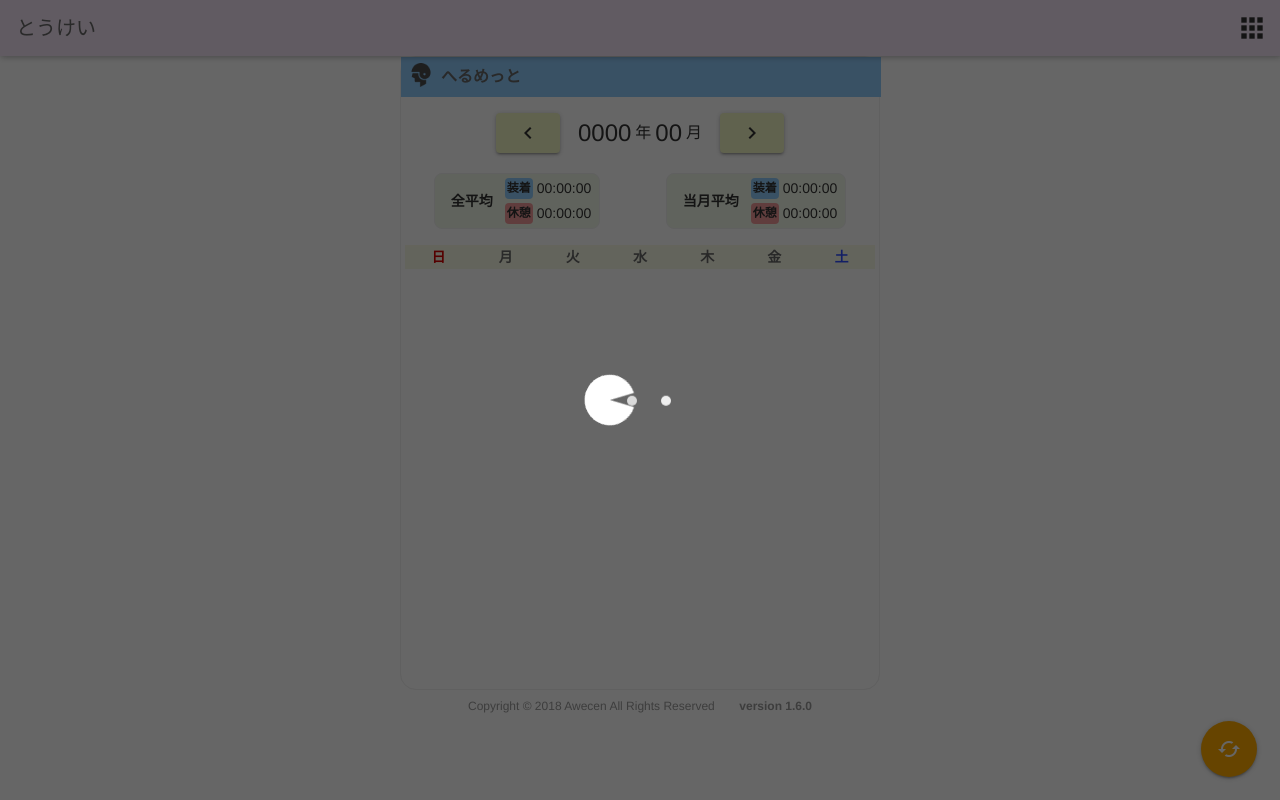
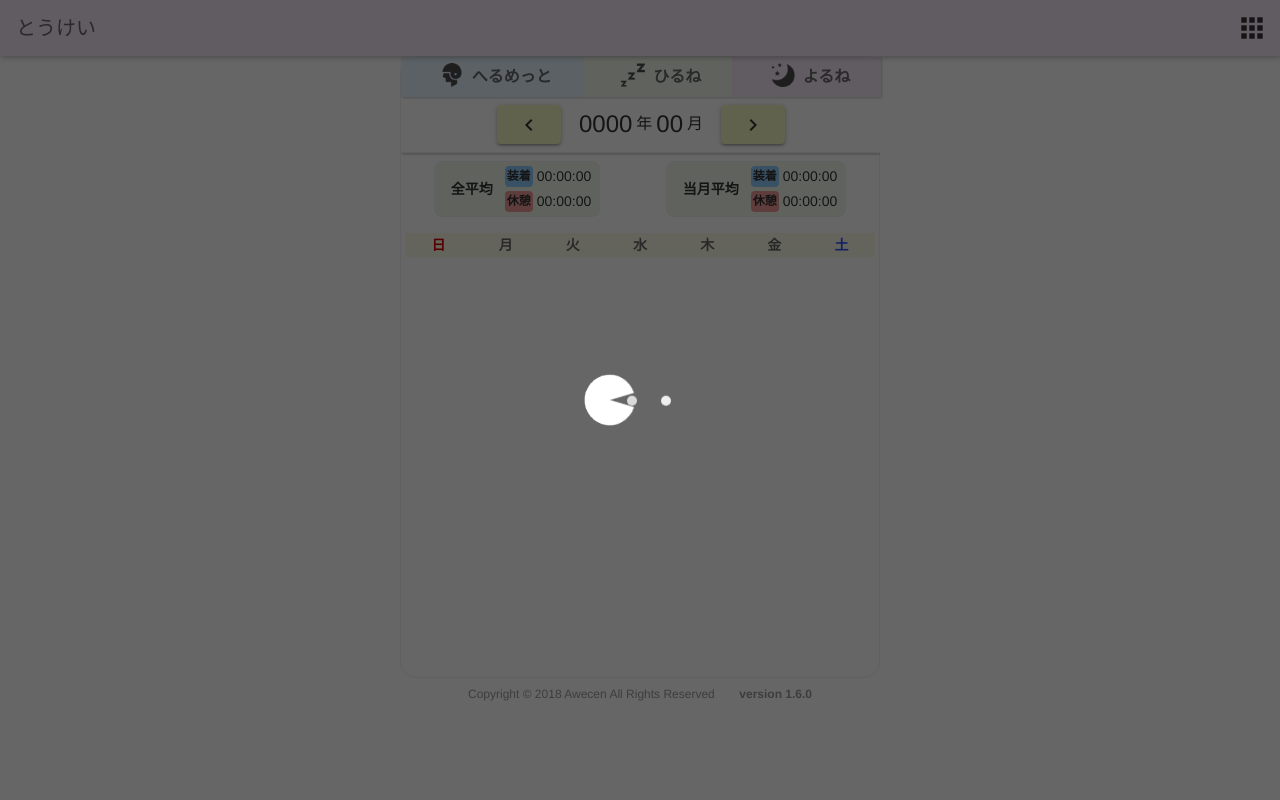
Before and after one commit to awecen/web.multi_switch, a Django app: template templates/multi_switch/stat.html in a window 1280 px wide. Run offline with Django 3.2, Linux system fonts and the light colour scheme; the template is opened without the code that fills it, so the values that code supplies are empty; some libraries are stand-ins or nearby versions.

Commit message:
#000039 change design to change switch type in the stat screen

```diff
--- a/static/multi_switch/css/stat.css
+++ b/static/multi_switch/css/stat.css
@@ -13,17 +13,57 @@
     max-width: 480px;
 }
 
-.type-title.helmet{
+.type-title .type-tab-item{
+    min-width: 120px;
+    display: flex;
+    flex-direction: row;
+    justify-content: center;
+    align-items: center;
+    height: 100%;
+    flex-grow: 1;
+    cursor: pointer;
+    filter: drop-shadow(1px 1px 1px rgba(0,0,0,0.2));
+}
+
+.type-title .type-tab-item.selected{
+    filter: drop-shadow(0 0 0 rgba(0,0,0,0));
+}
+
+.type-title .type-tab-item.helmet{
+    background-color: #e3f2fd;
+}
+
+.type-title .type-tab-item.helmet:hover{
+    background-color: #bbdefb;
+}
+
+.type-title .type-tab-item.helmet.selected{
     background-color: #90CAF9;
 }
 
-.type-title.napping{
+.type-title .type-tab-item.napping{
+    background-color: #f1f8e9;
+}
+
+.type-title .type-tab-item.napping:hover{
+    background-color: #dcedc8;
+}
+
+.type-title .type-tab-item.napping.selected{
     background-color: #c5e1a5;
 }
 
-.type-title.night{
+.type-title .type-tab-item.night{
+    background-color: #f3e5f5;
+}
+
+.type-title .type-tab-item.night:hover{
+    background-color: #e1bee7;
+}
+.type-title .type-tab-item.night.selected{
     background-color: #ce93d8;
 }
+
 
 
 .type-title .switch-icon{
@@ -41,7 +81,7 @@
 /********************/
 
 .calendar-content{
-    margin-top: 48px;
+    margin-top: 104px;
 }
 
 /*****************/
@@ -54,7 +94,13 @@
     flex-direction: row;
     justify-content: center;
     padding: 8px 0;
-    margin-top: 8px;
+    position: fixed;
+    margin-top: 40px;
+    border-bottom: 1px #f0f0f0 solid;
+    -webkit-box-shadow: 0 2px 2px -2px rgba(0,0,0,0.14), 0 3px 1px -1px rgba(0,0,0,0.12), 0 1px 5px -5px rgba(0,0,0,0.2);
+    box-shadow: 0 2px 2px -2px rgba(0,0,0,0.14), 0 3px 1px -1px rgba(0,0,0,0.12), 0 1px 5px -5px rgba(0,0,0,0.2);
+    max-width: 480px;
+    background-color: #ffffff;
 }
 
 .date-selector .btn-move{
@@ -271,6 +317,10 @@
     align-items: center;
     -webkit-box-shadow: 0 2px 2px 0 rgba(0,0,0,0.14), 0 3px 1px -2px rgba(0,0,0,0.12), 0 1px 5px 0 rgba(0,0,0,0.2);
     box-shadow: 0 2px 2px 0 rgba(0,0,0,0.14), 0 3px 1px -2px rgba(0,0,0,0.12), 0 1px 5px 0 rgba(0,0,0,0.2);
+    cursor: pointer;
+}
+.stat-calendar .calendar-row .cell .day:hover{
+    background-color: #AABBDD;
 }
 
 .stat-calendar .calendar-row .cell .total-time{
--- a/static/multi_switch/js/stat.js
+++ b/static/multi_switch/js/stat.js
@@ -42,11 +42,9 @@ let Stat = {
             }
         });
 
-        /* FAB 【へるめっと】／【ひるね】／【よるね】*/
-        $('.btn-change-view').on('click', function(e){
+        /* タイプタブ 【へるめっと】／【ひるね】／【よるね】*/
+        $('.type-tab-item').on('click', function(e){
             let $e = $(e.currentTarget);
-            $('.btn-change-view').removeClass('invisible');
-            $e.addClass('invisible');
             Base.toggleLoadingScreen("show");
             if($('.detail-content').css('display') === 'none'){
                 // カレンダーモードのFAB
@@ -164,18 +162,15 @@ let Stat = {
      */
     setTypeTitle: function(switch_type){
         let $typeTitle = $('.type-title');
-        $typeTitle.removeClass(CONST.TYPE_ID.HELMET);
-        $typeTitle.removeClass(CONST.TYPE_ID.NAPPING);
-        $typeTitle.removeClass(CONST.TYPE_ID.NIGHT);
-        $typeTitle.addClass(switch_type);
         $typeTitle.attr('data-val', switch_type);
-        let $icon = $typeTitle.find('.switch-icon');
-        $icon.removeClass(CONST.TYPE_ID.HELMET);
-        $icon.removeClass(CONST.TYPE_ID.NAPPING);
-        $icon.removeClass(CONST.TYPE_ID.NIGHT);
-        $icon.addClass(switch_type);
-        let $name = $typeTitle.find('.switch-type-name');
-        $name.text(switchTypeTools.getJapaneseTypeName(switch_type, null));
+        $('.type-tab-item').each(function(i, e){
+            let $e = $(e);
+            if($e.hasClass(switch_type)){
+                $e.addClass('selected');
+            }else{
+                $e.removeClass('selected');
+            }
+        });
     },
 
     /**
--- a/templates/multi_switch/stat.html
+++ b/templates/multi_switch/stat.html
@@ -12,13 +12,20 @@
     {% csrf_token %}
 
     <!-- Type Title -->
-    <div class="type-title helmet" data-val="helmet">
+    <div class="type-title" data-val="">
+        <div class="type-tab-item helmet" data-val="helmet">
             <div><i class="switch-icon helmet"></i></div>
             <div class="switch-type-name">へるめっと</div>
         </div>
-
-    <!-- Calendar Content -->
-    <div class="calendar-content">
+        <div class="type-tab-item napping" data-val="napping">
+            <div><i class="switch-icon napping"></i></div>
+            <div class="switch-type-name">ひるね</div>
+        </div>
+        <div class="type-tab-item night" data-val="night">
+            <div><i class="switch-icon night"></i></div>
+            <div class="switch-type-name">よるね</div>
+        </div>
+    </div>
 
     <!-- Date Selector -->
     <div class="date-selector">
@@ -35,6 +42,9 @@
             <i class="material-icons">chevron_right</i>
         </div>
     </div>
+
+    <!-- Calendar Content -->
+    <div class="calendar-content">
 
         <!-- Stat Data -->
         <div class="stat-data">
@@ -202,28 +212,28 @@
     </div>
 
     <!-- FAB -->
-    <div class="fixed-action-btn">
-        <a class="btn-floating btn-large amber accent-4">
-            <i class="large material-icons">cached</i>
-        </a>
-        <ul>
-            <li>
-                <a class="btn-change-view btn-floating blue lighten-3 invisible" data-val="helmet">
-                    <i class="switch-icon helmet"></i>
-                </a>
-            </li>
-            <li>
-                <a class="btn-change-view btn-floating light-green lighten-3" data-val="napping">
-                    <i class="switch-icon napping"></i>
-                </a>
-            </li>
-            <li>
-                <a class="btn-change-view btn-floating purple lighten-3" data-val="night">
-                    <i class="switch-icon night"></i>
-                </a>
-            </li>
-        </ul>
-    </div>
+{#    <div class="fixed-action-btn">#}
+{#        <a class="btn-floating btn-large amber accent-4">#}
+{#            <i class="large material-icons">cached</i>#}
+{#        </a>#}
+{#        <ul>#}
+{#            <li>#}
+{#                <a class="btn-change-view btn-floating blue lighten-3 invisible" data-val="helmet">#}
+{#                    <i class="switch-icon helmet"></i>#}
+{#                </a>#}
+{#            </li>#}
+{#            <li>#}
+{#                <a class="btn-change-view btn-floating light-green lighten-3" data-val="napping">#}
+{#                    <i class="switch-icon napping"></i>#}
+{#                </a>#}
+{#            </li>#}
+{#            <li>#}
+{#                <a class="btn-change-view btn-floating purple lighten-3" data-val="night">#}
+{#                    <i class="switch-icon night"></i>#}
+{#                </a>#}
+{#            </li>#}
+{#        </ul>#}
+{#    </div>#}
 
 {% endblock content %}
 
```
Lines whose indentation alone changed are shown as unchanged.
